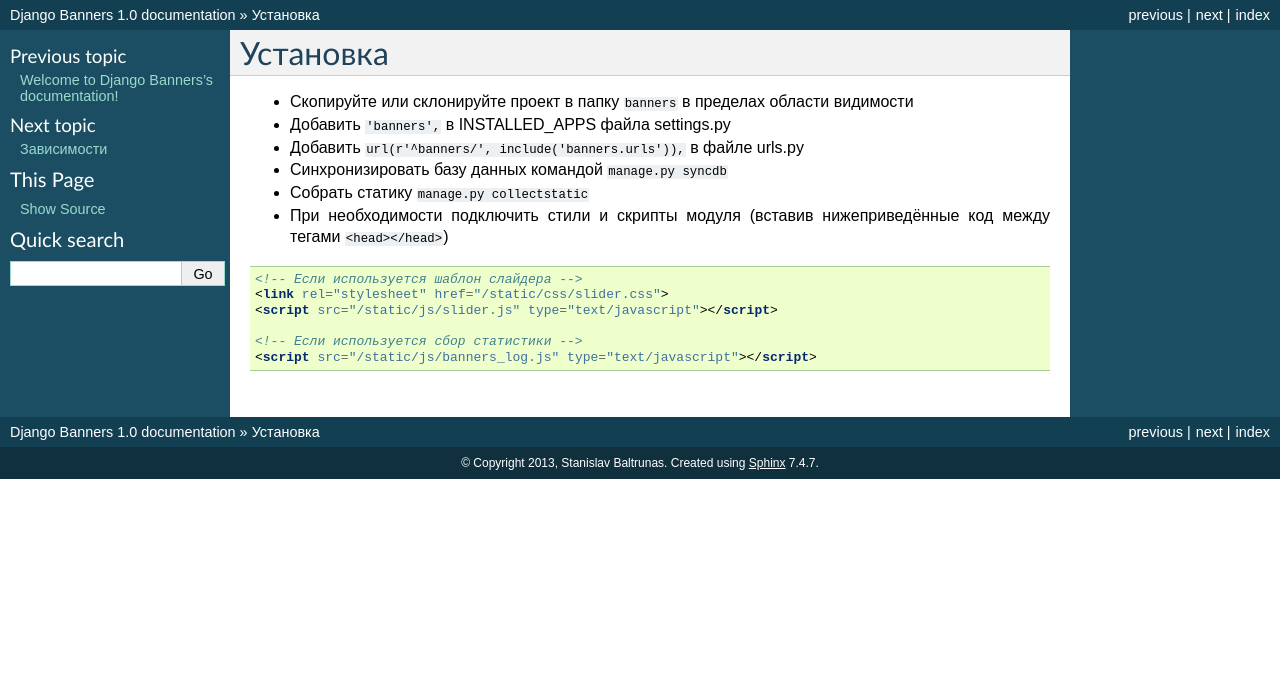
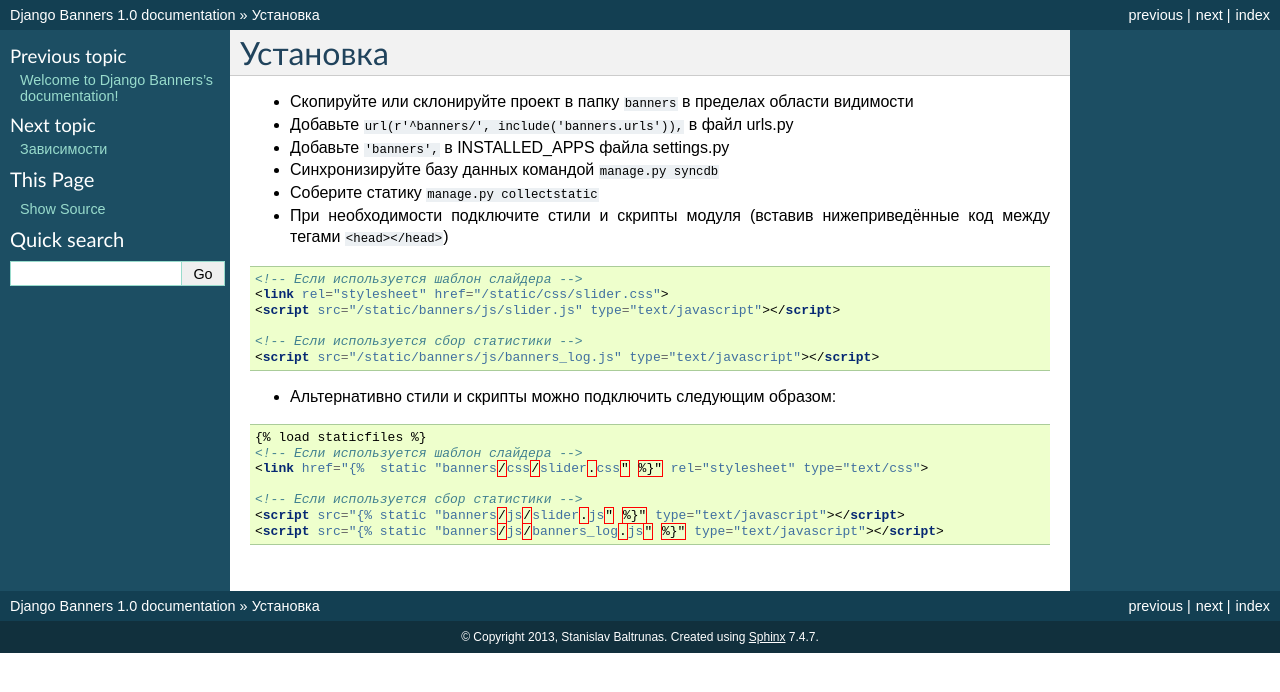
Before and after one commit to Baltrunas/django-banners, a Sphinx documentation site: the page built from docs/install.rst, in a window 1280 px wide. Shown: the top 692 px of the page. Built offline with Sphinx 7.4.7, drawn with Linux system fonts in a browser that asks for light colours.

Commit message:
change in install doc

```diff
--- a/docs/install.rst
+++ b/docs/install.rst
@@ -2,17 +2,29 @@
 =========
 
 * Скопируйте или склонируйте проект в папку ``banners`` в пределах области видимости
-* Добавить ``'banners',`` в INSTALLED_APPS файла settings.py
-* Добавить ``url(r'^banners/', include('banners.urls')),`` в файле urls.py
-* Синхронизировать базу данных командой ``manage.py syncdb``
-* Собрать статику ``manage.py collectstatic``
-* При необходимости подключить стили и скрипты модуля (вставив нижеприведённые код между тегами ``<head></head>``)
+* Добавьте ``url(r'^banners/', include('banners.urls')),`` в файл urls.py
+* Добавьте ``'banners',`` в INSTALLED_APPS файла settings.py
+* Синхронизируйте базу данных командой ``manage.py syncdb``
+* Соберите статику ``manage.py collectstatic``
+* При необходимости подключите стили и скрипты модуля (вставив нижеприведённые код между тегами ``<head></head>``)
 
 .. code-block:: html
 
     <!-- Если используется шаблон слайдера -->
     <link rel="stylesheet" href="/static/css/slider.css">
-    <script src="/static/js/slider.js" type="text/javascript"></script>
+    <script src="/static/banners/js/slider.js" type="text/javascript"></script>
 
     <!-- Если используется сбор статистики -->
-    <script src="/static/js/banners_log.js" type="text/javascript"></script>
+    <script src="/static/banners/js/banners_log.js" type="text/javascript"></script>
+
+* Альтернативно стили и скрипты можно подключить следующим образом:
+
+.. code-block:: html
+
+    {% load staticfiles %}
+    <!-- Если используется шаблон слайдера -->
+    <link href="{%  static "banners/css/slider.css" %}" rel="stylesheet" type="text/css">
+
+    <!-- Если используется сбор статистики -->
+    <script src="{% static "banners/js/slider.js" %}" type="text/javascript"></script>
+    <script src="{% static "banners/js/banners_log.js" %}" type="text/javascript"></script>
```
